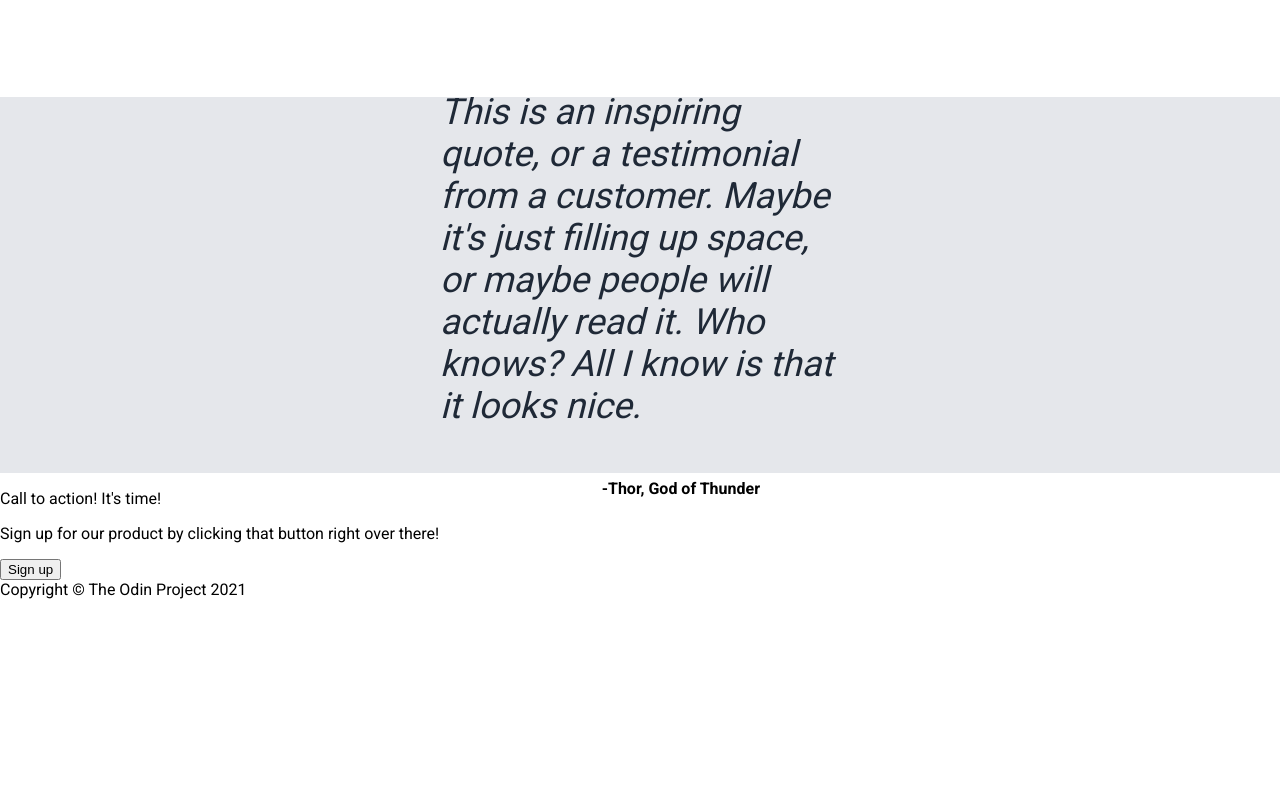
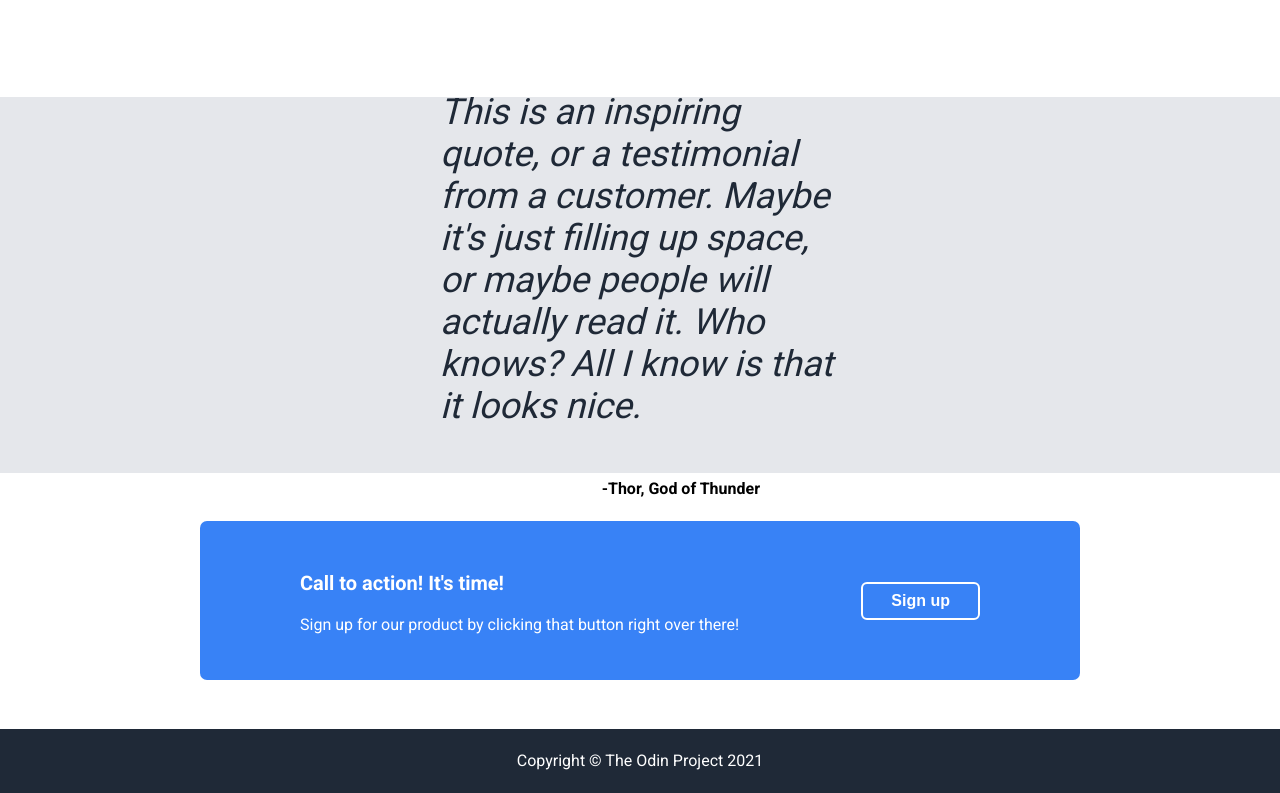
Before and after one commit to AvagSargsyan/Landing-page, a plain HTML site: page index.html in a window 1280 px wide. Shown: the part 859-1652 px from the top of the page. Before the commit the page ends 1458 px from the top, so only its background shows below. Drawn offline with Linux system fonts and the light colour scheme.

Commit message:
Finish styling of sign up and footer sections

```diff
--- a/index.html
+++ b/index.html
@@ -56,10 +56,16 @@
         <p class="quote-author">-Thor, God of Thunder</p>
     </div>
 
-    <div class="sign-up-text">
-        <p class="prompt-text">Call to action! It's time!</p>
-        <p>Sign up for our product by clicking that button right over there!</p>
-        <button class="sugn-up-btn">Sign up</button>
+    <div class="sign-up-container">
+        <div class="sign-up-text">
+            <div class="left">
+                <p class="prompt-text">Call to action! It's time!</p>
+                <p>Sign up for our product by clicking that button right over there!</p>
+            </div>
+            <div class="right">
+                <button class="sign-up-btn">Sign up</button>
+            </div>
+        </div>
     </div>
 
     <footer>Copyright &copy; The Odin Project 2021</footer>
--- a/style.css
+++ b/style.css
@@ -154,3 +154,52 @@ a {
     text-align: right;
     padding-right: 80px;
 }
+
+.sign-up-container {
+    height: 32vh;
+    display: flex;
+    flex-direction: column;
+    justify-content: center;
+    padding: 0 200px;
+}
+
+.sign-up-text {
+    background-color: #3882F6;
+    color: white;
+    display: flex;
+    align-items: center;
+    padding: 30px 100px;
+    border-radius: 7px;
+}
+
+.sign-up-text .left {
+    flex: 1;
+}
+
+.sign-up-text .left .prompt-text {
+    font-weight: bold;
+    font-size: 20px;
+}
+
+.right .sign-up-btn {
+    padding: 8px 28px;
+    background-color: #3882F6;
+    color: inherit;
+    font-weight: bold;
+    border: 2px solid white;
+    border-radius: 6px;
+    font-size: inherit;
+}
+
+.right .sign-up-btn:hover {
+    background-color: #4689f5;
+}
+
+footer {
+    background-color: #1F2937;
+    height: 8vh;
+    display: flex;
+    justify-content: center;
+    align-items: center;
+    color: white;
+}
```
